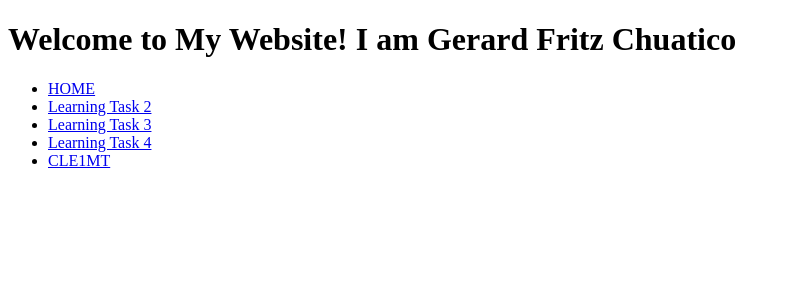
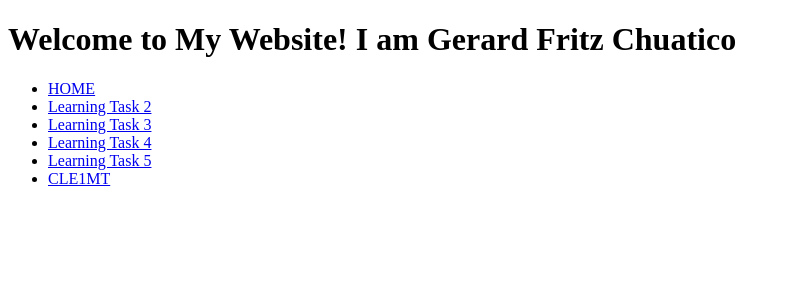
Before and after one commit to GerardFritzC/Learningtasks, a PHP site: page / in a window 1280 px wide. Shown: the top 300 px of the page, without its empty margins (0-790 px from the left). Run offline with PHP 8.4, Linux system fonts and the light colour scheme.

Commit message:
Update index.php

```diff
--- a/index.php
+++ b/index.php
@@ -12,6 +12,7 @@
       <li><a href="/LT2/index.html">Learning Task 2</a></li>
       <li><a href="/LT3/index.html">Learning Task 3</a></li>
       <li><a href="/LT4/index.html">Learning Task 4</a></li>
+      <li><a href="/LT5/index.html">Learning Task 5</a></li>
       <li><a href="/CLE1MT/homepage.html">CLE1MT</a></li>
 
     </ul>
```
